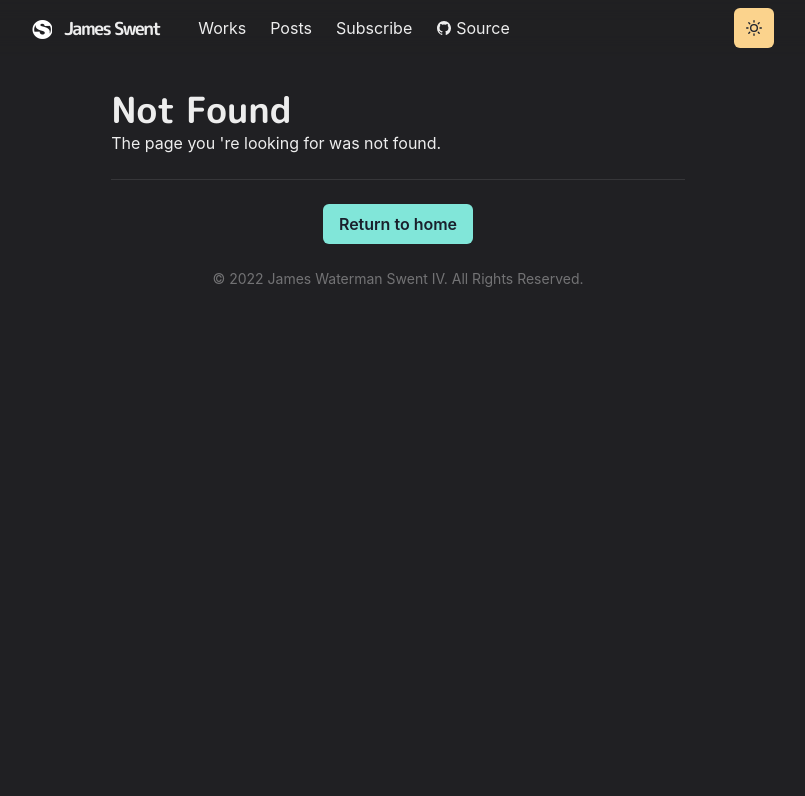
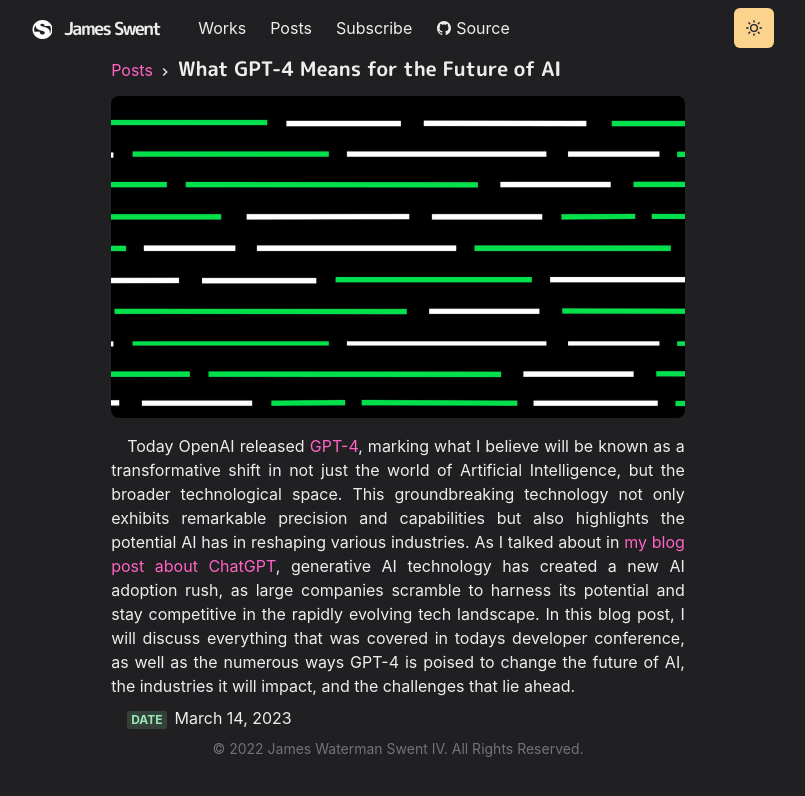
Before and after one commit to jswent/jwswent-homepage, a Next.js app: page /posts/gpt-4-release in a window 1280 px wide. Before the commit this address had no page. Shown: the top 796 px of the page, without its empty margins (242-1047 px from the left). Built offline with nearby package versions, Linux system fonts and the light colour scheme.

Commit message:
gpt4 post (1/2)

```diff
--- a/pages/posts.js
+++ b/pages/posts.js
@@ -8,6 +8,7 @@ import thumbTailwind from '../public/images/posts/tailwind-setup/tailwind_thumb.
 import thumbChatGPT from '../public/images/posts/chatgpt-1/ChatGPT_logo.png'
 import thumbLearnsight from '../public/images/posts/learnsight/logo.png'
 import thumbFirebase from '../public/images/posts/firebase-setup/firebase_logo.jpg'
+import thumbGPT4 from '../public/images/posts/gpt-4-release/cover.png'
 
 const Posts = () => (
   <Layout title='Posts'>
@@ -17,6 +18,11 @@ const Posts = () => (
       </Heading>
       <Section delay={0.1}>
         <SimpleGrid columns={[1, 2, 2]} gap={6}>
+          <PostGridItem
+            id='gpt-4-release'
+            title='What GPT-4 Means for the Future of AI'
+            thumbnail={thumbGPT4}
+          />
           <PostGridItem
             id='firebase-setup'
             title='How to Setup Firebase with React + Next.js'
--- /dev/null
+++ b/pages/posts/gpt-4-release.js
@@ -0,0 +1,51 @@
+import {
+  Container,
+  Badge,
+  Link,
+  List,
+  ListItem,
+  Heading,
+  Box,
+  Text,
+  Code
+} from '@chakra-ui/react'
+import { Title, WorkImage, Meta } from '../../components/post'
+import P from '../../components/paragraph'
+import Layout from '../../components/layouts/article'
+import Section from '../../components/section'
+import CodeBlock from '../../components/code'
+
+const Page = () => {
+  return (
+    <Layout title='What GPT-4 Means for the Future of AI'>
+      <Container>
+        <Title>What GPT-4 Means for the Future of AI</Title>
+        <WorkImage src='/images/posts/gpt-4-release/cover.png' />
+        <P>
+          Today OpenAI released{' '}
+          <Link href='https://openai.com/research/gpt-4'>GPT-4</Link>, marking
+          what I believe will be known as a transformative shift in not just the
+          world of Artificial Intelligence, but the broader technological space.
+          This groundbreaking technology not only exhibits remarkable precision
+          and capabilities but also highlights the potential AI has in reshaping
+          various industries. As I talked about in{' '}
+          <Link href='/posts/chatgpt-1'>my blog post about ChatGPT</Link>,
+          generative AI technology has created a new AI adoption rush, as large
+          companies scramble to harness its potential and stay competitive in
+          the rapidly evolving tech landscape. In this blog post, I will discuss
+          everything that was covered in todays developer conference, as well as
+          the numerous ways GPT-4 is poised to change the future of AI, the
+          industries it will impact, and the challenges that lie ahead.
+        </P>
+        <List ml={4} my={2}>
+          <ListItem>
+            <Meta>Date</Meta>
+            <span>March 14, 2023</span>
+          </ListItem>
+        </List>
+      </Container>
+    </Layout>
+  )
+}
+
+export default Page
```
Also changed, not shown: public/images/posts/gpt-4-release/cover.png (added).
